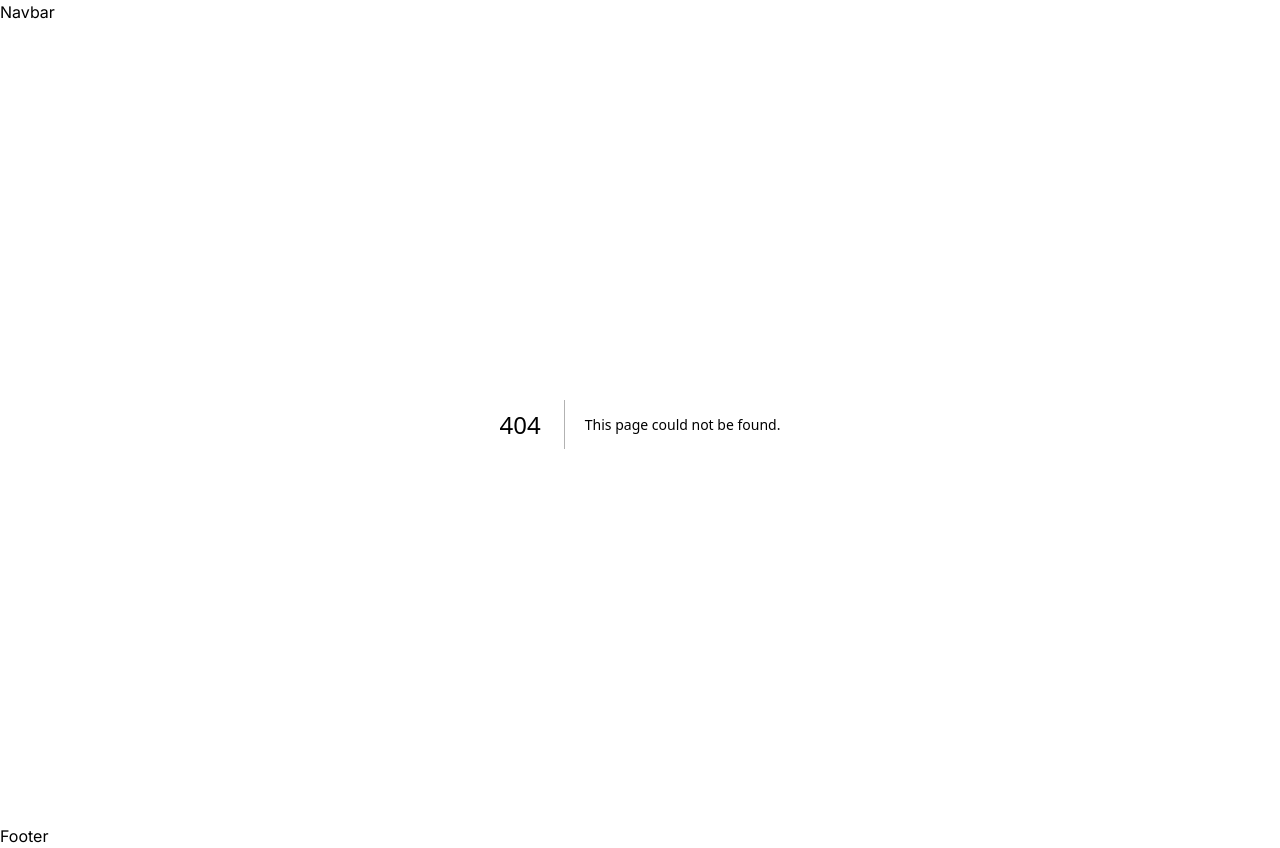
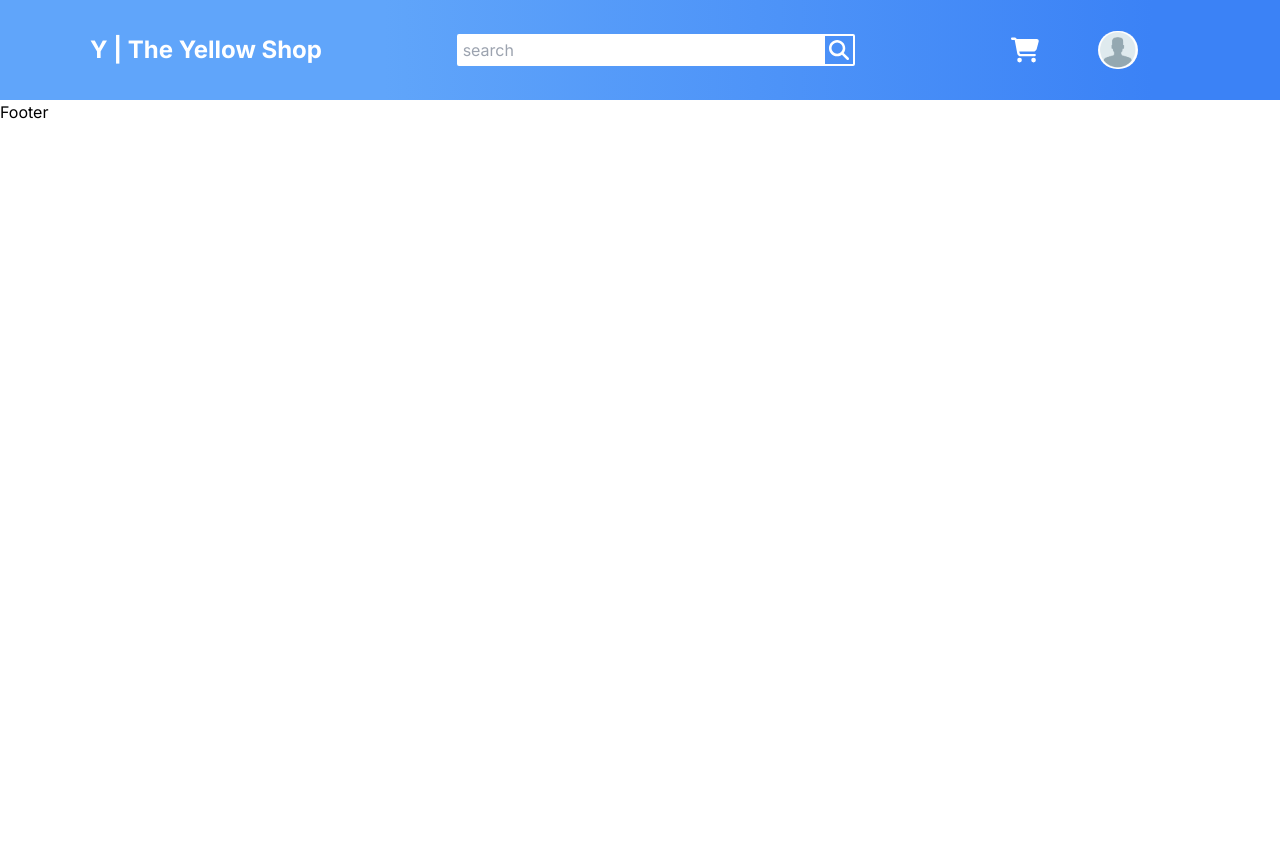
Before and after one commit to teedev78/the-yellow-shop-typescript, a Next.js app: page /search-result in a window 1280 px wide. Before the commit this address had no page. After the commit the page ends 800 px from the top, so only its background shows below. Built offline with nearby package versions, Linux system fonts and the light colour scheme.

Commit message:
add searchbar and searchresult page

```diff
--- a/app/layout.tsx
+++ b/app/layout.tsx
@@ -3,6 +3,7 @@ import { Inter } from "next/font/google";
 import "./globals.css";
 import Navbar from "@/components/Navbar";
 import Footer from "@/components/Footer";
+import ProductsContextProvider from "@/context/ProductsContextProvider";
 
 const inter = Inter({ subsets: ["latin"] });
 
@@ -20,7 +21,7 @@ export default function RootLayout({
     <html lang="en">
       <body className={inter.className}>
         <Navbar />
-        {children}
+        <ProductsContextProvider>{children}</ProductsContextProvider>
         <Footer />
       </body>
     </html>
--- a/app/page.tsx
+++ b/app/page.tsx
@@ -1,12 +1,11 @@
 import ProductsContextProvider from "@/context/ProductsContextProvider";
 import ProductsList from "./products/page";
+import SearchResult from "./search-result/page";
 
 export default function Home() {
   return (
     <main className="bg-gray-300 py-10">
-      <ProductsContextProvider>
-        <ProductsList />
-      </ProductsContextProvider>
+      <ProductsList />
     </main>
   );
 }
--- a/app/products/[id]/page.tsx
+++ b/app/products/[id]/page.tsx
@@ -51,12 +51,6 @@ const route = ({ params }: { params: { id: string } }) => {
   const fetchProduct = async (id: string) => {
     const data = await fetchGetProduct(id);
     setProduct(data);
-  };
-
-  const handlerChangeMainImage = (index: number) => {
-    setMainImg(index);
-    console.log(index+" "+mainImg);
-
   };
 
   const handlerImagesSlide = (slide: string) => {
--- a/app/products/page.tsx
+++ b/app/products/page.tsx
@@ -81,7 +81,9 @@ const ProductsList = () => {
               </ul>
             </div>
             {/* แทบเลือกหน้ารายการสินค้า */}
-            <PaginationBar {...{ total, maxPage }} />
+            <div className="p-10">
+              <PaginationBar {...{ total, maxPage }} />
+            </div>
           </div>
         )}
       </div>
--- /dev/null
+++ b/app/search-result/page.tsx
@@ -0,0 +1,50 @@
+"use client";
+
+import Card from "@/components/Card";
+import { useProducts } from "@/context/ProductsContextProvider";
+import Link from "next/link";
+import React, { useEffect } from "react";
+
+type Product = {
+  id: number;
+  title: string;
+  description: string;
+  price: number;
+  discountPercentage: number;
+  rating: number;
+  stock: number;
+  brand: string;
+  category: string;
+  thumbnail: string;
+  images: string[];
+};
+
+type Products = {
+  products: Array<Product>;
+  total: number;
+  skip: number;
+  limit: number;
+};
+
+const SearchResult = () => {
+  const { productsData } = useProducts();
+  console.log(productsData);
+
+
+
+  useEffect(()=>{
+    console.log("searched");
+  },[]);
+
+  return (
+    <div>
+      {/* <div className="flex justify-evenly items-center">
+        {products.map(product => (
+          <p key={product.id}>{product.title}</p>
+        ))}
+      </div> */}
+    </div>
+  );
+};
+
+export default SearchResult;
--- a/components/Card.tsx
+++ b/components/Card.tsx
@@ -30,19 +30,19 @@ const Card = ({
   };
 
   return (
-    <div className="flex flex-col justify-between items-center hover:border-2 border-black w-[160px] h-[240px] bg-white overflow-hidden">
-      <div className="flex justify-center items-center w-[160px] h-[160px] relative">
+    <div className="flex flex-col justify-between items-center hover:border-2 border-black w-[160px] h-[280px] bg-white overflow-hidden">
+      <div className="flex justify-center items-center w-[160px] h-[160px]">
         <Image
           src={thumbnail}
-          fill
           alt={title}
-          priority
-          sizes="(max-width: 160px) (max-width: 160px)"
-          className="object-contain"
+          width="0"
+          height="0"
+          sizes="100vw"
+          className="w-full h-auto aspect-square object-contain"
         />
       </div>
-      <div className="w-full p-1 text-left text-sm font-medium">{title}</div>
-      <div className="w-full px-1 py-3 text-right font-medium">
+      <div className="w-full p-1 text-left text-sm font-medium h-[100px] overflow-hidden">{title}</div>
+      <div className="w-full p-1 text-right text-sm font-medium">
         $
         {discountPercentage > 0
           ? (price * (discountPercentage / 100)).toFixed(2)
--- a/components/Navbar.tsx
+++ b/components/Navbar.tsx
@@ -1,9 +1,49 @@
-import React from 'react'
+"use client";
+
+import React from "react";
+import Link from "next/link";
+import Image from "next/image";
+import { FaMagnifyingGlass, FaCartShopping } from "react-icons/fa6";
+import SearchBar from "./SearchBar";
 
 const Navbar = () => {
+  const cart = 0;
+  const userImg = "/images/profile-temp-image.jpg";
+
   return (
-    <div>Navbar</div>
-  )
-}
+    <div className="bg-gradient-to-r from-blue-400 from-10% via-blue-400 via-30% to-blue-500 to-90%">
+      <div className="flex flex-row justify-start items-center w-full sm:w-[480px] md:w-[640px] lg:w-[960px] xl:w-[1100px] h-[100px] m-auto">
+        <div className="w-4/12">
+          <Link href="/">
+            <h1 className="text-2xl font-bold text-white">
+              Y | The Yellow Shop
+            </h1>
+          </Link>
+        </div>
+        <div className="w-6/12">
+          <SearchBar />
+        </div>
+        <div className="w-1/12 relative cursor-pointer">
+          <FaCartShopping className="fill-white w-9 h-9 p-1" />
+          {cart > 0 && (
+            <div className="absolute flex justify-center items-center top-[-5px] right-[-15px] bg-white text-blue-500 border-2 border-blue-200 rounded-full p-2 h-4 text-sm">
+              <p className="">{cart}</p>
+            </div>
+          )}
+        </div>
+        <div className="w-1/12">
+          <Image
+            src={userImg}
+            alt="profile-image"
+            width="0"
+            height="0"
+            sizes="100vw"
+            className="rounded-full w-[40px] object-cover cursor-pointer"
+          />
+        </div>
+      </div>
+    </div>
+  );
+};
 
-export default Navbar
+export default Navbar;
--- /dev/null
+++ b/components/SearchBar.tsx
@@ -0,0 +1,66 @@
+import { useProducts } from "@/context/ProductsContextProvider";
+import { fetchSearchProduct } from "@/lib/action";
+import { useRouter } from "next/navigation";
+import React, { useEffect, useState } from "react";
+import { FaMagnifyingGlass } from "react-icons/fa6";
+
+type Product = {
+  id: number;
+  title: string;
+  description: string;
+  price: number;
+  discountPercentage: number;
+  rating: number;
+  stock: number;
+  brand: string;
+  category: string;
+  thumbnail: string;
+  images: string[];
+};
+
+type Products = {
+  products: Array<Product>;
+  total: number;
+  skip: number;
+  limit: number;
+};
+
+const SearchBar = () => {
+  const router = useRouter();
+  const { productsData, setproductsData } = useProducts();
+  const [value, setValue] = useState<string>("");
+
+  const fetchProducts = async (e: React.FormEvent<HTMLFormElement>) => {
+    e.preventDefault();
+    console.log(productsData);
+    const result: Products = await fetchSearchProduct(value);
+    console.log(result);
+    console.log(productsData);
+    setproductsData(result);
+    console.log(productsData);
+    // router.push("/search-result");
+  };
+
+  useEffect(() => {
+    console.log("search successful");
+  }, [productsData]);
+
+  return (
+    <form
+      onSubmit={fetchProducts}
+      className="flex flex-row justify-start items-center"
+    >
+      <input
+        type="text"
+        placeholder="search"
+        onChange={(e) => setValue(e.target.value)}
+        className="border-2 border-white outline-none focus:border-black w-2/3 h-8 p-1 rounded-l-sm"
+      />
+      <button type="submit">
+        <FaMagnifyingGlass className="fill-white border-2 border-white p-1 w-8 h-8 rounded-r-sm cursor-pointer" />
+      </button>
+    </form>
+  );
+};
+
+export default SearchBar;
--- a/lib/action.ts
+++ b/lib/action.ts
@@ -11,9 +11,9 @@ export const fetchGetAllProducts = async () => {
 
 export const fetchGetProductsEachPage = async (skip: number) => {
   try {
-    const products = await fetch(`https://dummyjson.com/products?limit=12&skip=${skip}`).then((res) =>
-      res.json()
-    );
+    const products = await fetch(
+      `https://dummyjson.com/products?limit=12&skip=${skip}`
+    ).then((res) => res.json());
     return products;
   } catch (error) {
     console.log(error);
@@ -22,11 +22,22 @@ export const fetchGetProductsEachPage = async (skip: number) => {
 
 export const fetchGetProduct = async (id: string) => {
   try {
-    const products = await fetch(`https://dummyjson.com/products/${id}`).then((res) =>
-      res.json()
+    const products = await fetch(`https://dummyjson.com/products/${id}`).then(
+      (res) => res.json()
     );
     return products;
   } catch (error) {
     console.log(error);
   }
 };
+
+export const fetchSearchProduct = async (name: string) => {
+  try {
+    const products = await fetch(
+      `https://dummyjson.com/products/search?q=${name}`
+    ).then((res) => res.json());
+    return products;
+  } catch (error) {
+    console.log(error);
+  }
+};
```
Also changed, not shown: public/images/profile-temp-image.jpg (added).
